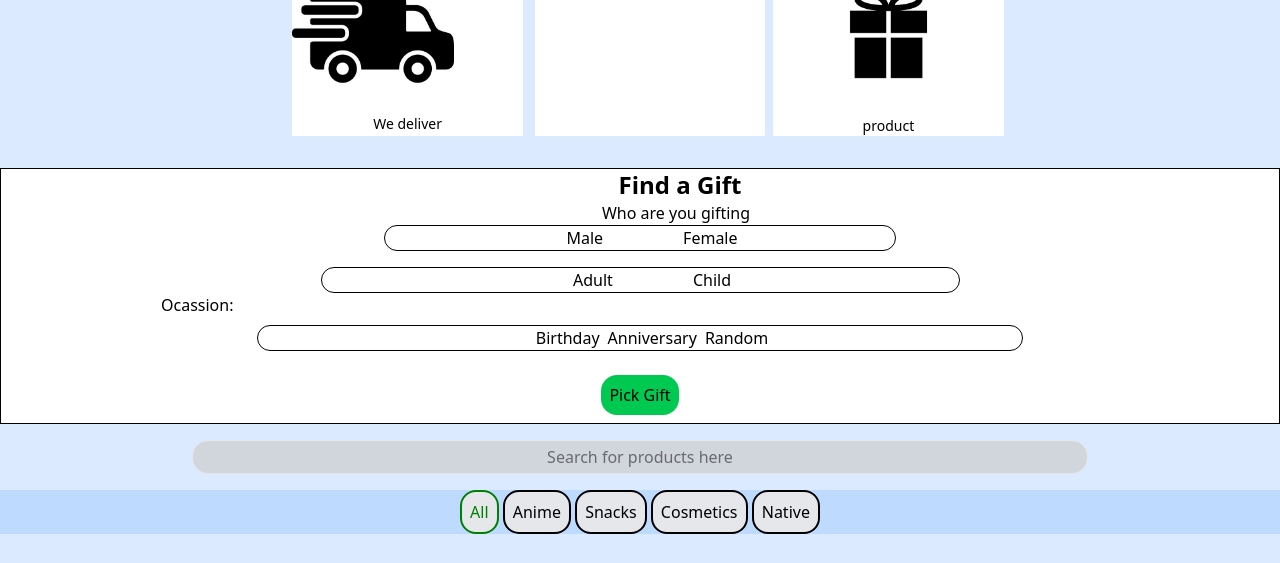
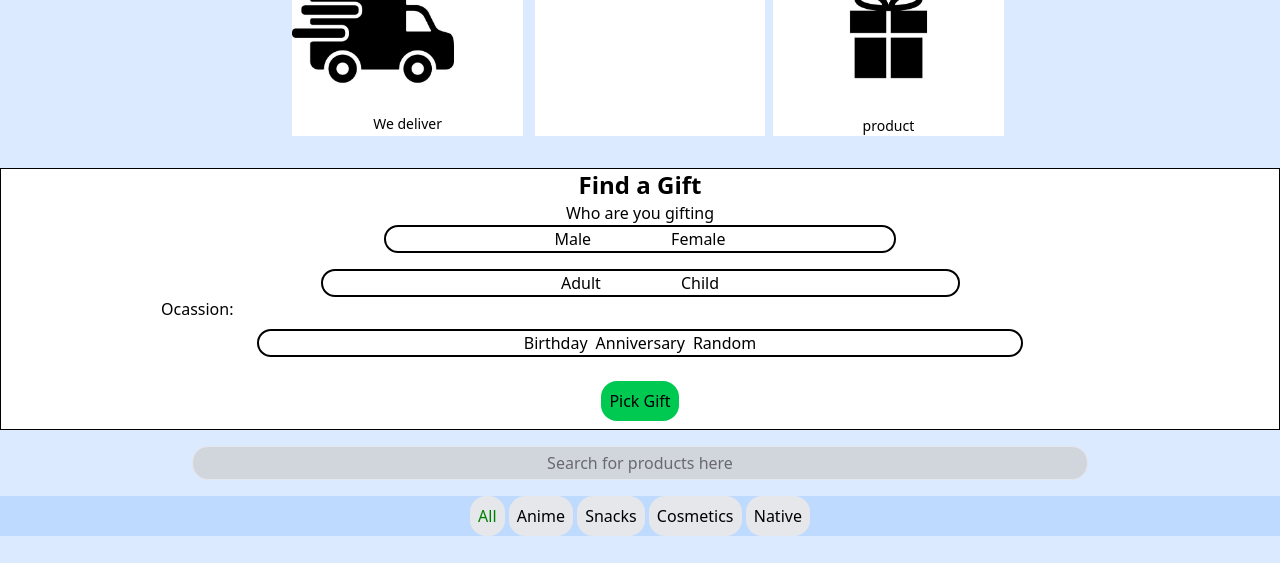
Before and after one commit to Nobody-983/Swiftly, a website with bundled scripts: page src/index.html in a window 1280 px wide. Shown: the part 183-746 px from the top of the page. Built offline with nearby package versions, Linux system fonts and the light colour scheme; files whose address does not match are found by name.

Commit message:
looks nice hope people love it

```diff
--- a/src/categories.js
+++ b/src/categories.js
@@ -19,6 +19,7 @@ allImage.map((el) => {
     let image = document.createElement("img")
         imageSec.appendChild(image)
         image.src = el.src
+        image.classList.add("button")
         image.classList.add("ace")
         image.classList.add("size-[70%]")
 })
@@ -41,6 +42,7 @@ all.addEventListener("click", () => {
         imageSec.appendChild(image)
         image.src = el.src
         image.classList.add("ace")
+        image.classList.add("button")
          image.classList.add("size-[70%]")
      })
 })
@@ -63,6 +65,7 @@ cosmetics.addEventListener("click", () => {
         let image = document.createElement("img")
         imageSec.appendChild(image)
         image.src = el.src
+        image.classList.add("button")
         image.classList.add("ace")
         image.classList.add("size-[70%]")
      })
@@ -88,6 +91,7 @@ native.addEventListener("click", () => {
         image.src = el.src
         image.classList.add("ace")
         image.classList.add("size-[70%]")
+        image.classList.add("button")
      })
 })
 
@@ -109,6 +113,7 @@ snacks.addEventListener("click", () => {
         let image = document.createElement("img")
         imageSec.appendChild(image)
         image.src = el.src
+        image.classList.add("button")
         image.classList.add("ace")
         image.classList.add("size-[80%]")
      })
@@ -132,6 +137,7 @@ function anim() {
             let image = document.createElement("img")
             imageSec.appendChild(image)
             image.src = el.src
+            image.classList.add("button")
             image.classList.add("size-[70%]")
             image.classList.add("ace")
          })
--- a/src/index.html
+++ b/src/index.html
@@ -34,22 +34,22 @@
       </div>
     </div>
     <div class="border mt-8 mx-auto bg-white ">
-<h1 class="font-bold md:text-center  text-2xl ml-20">Find a Gift</h1>
-<p class="ml-18 md:text-center">Who are you gifting</p>
-<div class="border border-1 md:mx-auto justify-center md:w-[40%] rounded-2xl gap-20 w-[70%] ml-12 flex">
-  <span class="ml-6 cursor-pointer" id="male">Male</span>
-  <span class="cursor-pointer" id="female">Female</span>
+<h1 class="font-bold text-center  text-2xl ">Find a Gift</h1>
+<p class="text-center">Who are you gifting</p>
+<div class="button mx-auto justify-center md:w-[40%] rounded-2xl gap-20 w-[70%] flex">
+  <span class="text-center cursor-pointer" id="male">Male</span>
+  <span class="text-center cursor-pointer" id="female">Female</span>
 </div>
-<div class="border border-1 justify-center md:mx-auto md:w-[50%] rounded-2xl mt-4 gap-20 w-[70%] ml-12 flex">
-  <span class="ml-6 cursor-pointer" id="adult">Adult</span>
-  <span class="cursor-pointer" id="child">Child</span>
+<div class="button justify-center mx-auto md:w-[50%] rounded-2xl mt-4 gap-20 w-[70%] flex">
+  <span class="text-center cursor-pointer" id="adult">Adult</span>
+  <span class="text-center cursor-pointer" id="child">Child</span>
 </div>
 <span class="sm:ml-4 md:ml-40 md:text-center md:justify-center md:mx-auto">Ocassion:</span>
-<div class="border border-1 justify-center md:mx-auto md:w-[60%] rounded-2xl mt-2 gap-2 w-[90%] ml-4 flex">
+<div class="button justify-center mx-auto md:w-[60%] rounded-2xl mt-2 gap-2 w-[90%] flex">
 
-  <span class="ml-6 cursor-pointer" id="birthday">Birthday</span>
-  <span class="cursor-pointer" id="anniversary">Anniversary</span>
-  <span class="cursor-pointer" id="random">Random</span>
+  <span class="text-center cursor-pointer" id="birthday">Birthday</span>
+  <span class="text-center cursor-pointer" id="anniversary">Anniversary</span>
+  <span class="text-center cursor-pointer" id="random">Random</span>
 
 </div>
 <div class="mx-auto justify-center text-center">
--- a/src/input.css
+++ b/src/input.css
@@ -4,7 +4,7 @@
     .dark{
         @apply bg-gray-700 text-white font-light
     }
-    button{
+    .button{
         @apply border border-2
     }
     .container{
@@ -15,11 +15,13 @@
         @apply grid grid-cols-4 gap-3 w-[90%] mx-auto m-8
     }
     .ace{
-        @apply hover:shadow hover:opacity-95 hover:scale-[90%]
+        @apply border hover:shadow hover:opacity-95 hover:scale-[90%] border-amber-300
     }
     .placeholder{
         @apply text-center justify-center mx-auto
     }
+
+
 
 }
     /* break points for medium screens */
--- a/src/input.js
+++ b/src/input.js
@@ -118,7 +118,9 @@ giftBtn.addEventListener("click", () => {
         imageSec.appendChild(image)
         image.src = el.src
          image.classList.add("ace")
-         image.classList.add("size-[70%]")
+        image.classList.add("size-[70%]")
+         image.classList.add("button")
+
      })
     }
 })
```
Also changed, not shown: src/output.css. Lines whose indentation alone changed are shown as unchanged.
